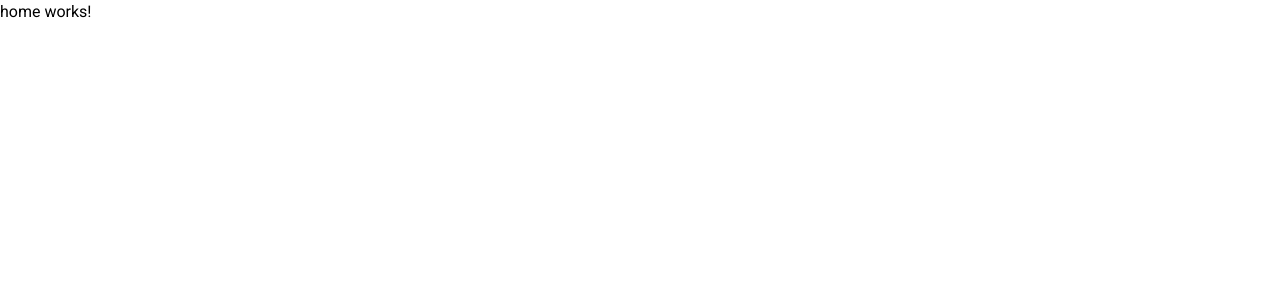
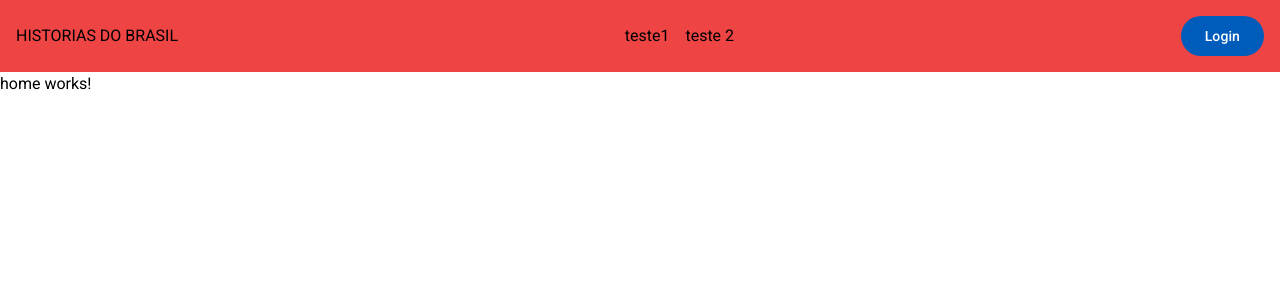
Before and after one commit to DyegoPimentel/zuckerverso, an Angular app: page / in a window 1280 px wide. Shown: the top 300 px of the page. Built offline with nearby package versions, Linux system fonts and the light colour scheme.

Commit message:
menu estrutura inicial

```diff
--- a/src/app/app.component.html
+++ b/src/app/app.component.html
@@ -1 +1,2 @@
+<menu></menu>
 <router-outlet></router-outlet>
--- a/src/app/app.component.ts
+++ b/src/app/app.component.ts
@@ -1,10 +1,11 @@
 import { Component } from '@angular/core';
 import { RouterOutlet } from '@angular/router';
+import { MenuComponent } from './components/menu/menu.component';
 
 @Component({
   selector: 'app-root',
   standalone: true,
-  imports: [RouterOutlet],
+  imports: [RouterOutlet, MenuComponent],
   templateUrl: './app.component.html',
   styleUrl: './app.component.css'
 })
--- /dev/null
+++ b/src/app/components/menu/menu.component.html
@@ -0,0 +1,8 @@
+<nav class="flex flex-row justify-between items-center gap-4 bg-red-500 p-4">
+    <div>HISTORIAS DO BRASIL</div>
+    <ul class="flex flex-row gap-4">
+        <li>teste1</li>
+        <li>teste 2</li>
+    </ul>
+    <button mat-flat-button>Login</button>
+</nav>
```
Also changed, not shown: src/app/components/menu/menu.component.ts (added, +15 -0 lines), src/app/components/menu/menu.component.css (added), 1 other file (tests, documents, lock files or other folders).
